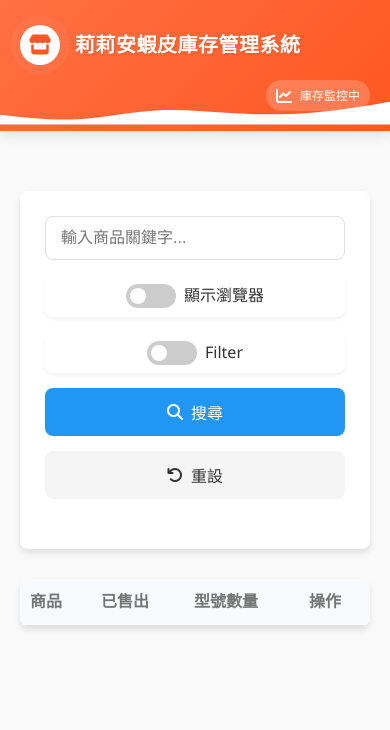
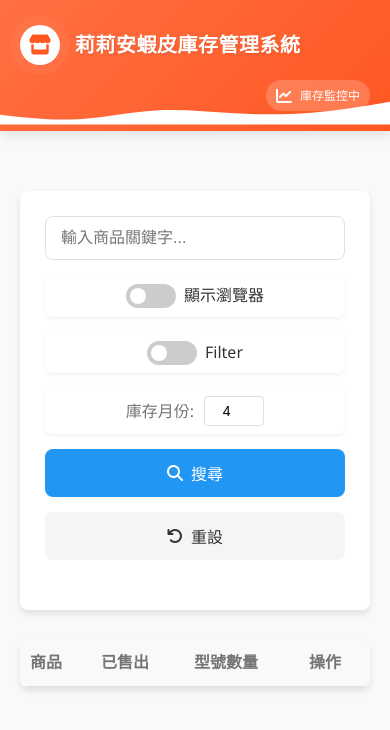
Before and after one commit to paulkuo123/InventoryCalculator, a plain HTML site: page index.html in a window 390 px wide. Drawn offline with Linux system fonts and the light colour scheme.

Commit message:
add inventory month

```diff
--- a/index.html
+++ b/index.html
@@ -181,6 +181,25 @@
         }
 
         @media (max-width: 480px) {
+            .header-actions {
+                align-self: stretch;
+                justify-content: flex-end;
+            }
+
+            .stats-badge {
+                padding: 6px 10px;
+                font-size: 12px;
+            }
+
+            .logo-circle {
+                width: 40px;
+                height: 40px;
+            }
+
+            .logo-circle i {
+                font-size: 20px;
+            }
+
             .header-actions {
                 align-self: stretch;
                 justify-content: flex-end;
@@ -621,6 +640,44 @@
         ::-webkit-scrollbar-thumb:hover {
             background: #a8a8a8;
         }
+
+        .stock-month-option {
+            display: flex;
+            align-items: center;
+            gap: 10px;
+            background-color: white;
+            padding: 8px 15px;
+            border-radius: var(--border-radius);
+            box-shadow: 0 2px 4px rgba(0, 0, 0, 0.05);
+        }
+
+        .stock-month-option label {
+            font-weight: 500;
+            color: var(--dark-gray);
+        }
+
+        .stock-month-option input {
+            width: 60px;
+            padding: 6px 10px;
+            border: 1px solid var(--medium-gray);
+            border-radius: 4px;
+            text-align: center;
+            font-size: 14px;
+            transition: var(--transition);
+        }
+
+        .stock-month-option input:focus {
+            border-color: var(--accent-color);
+            box-shadow: 0 0 0 2px rgba(33, 150, 243, 0.2);
+            outline: none;
+        }
+
+        @media (max-width: 768px) {
+            .stock-month-option {
+                margin-left: 0;
+                justify-content: center;
+            }
+        }
     </style>
 </head>
 <body>
@@ -663,6 +720,10 @@
                         <span class="toggle-slider"></span>
                     </label>
                     <span>Filter</span>
+                </div>
+                <div class="stock-month-option">
+                    <label for="stockMonths">庫存月份:</label>
+                    <input type="number" id="stockMonths" min="1" max="12" value="4">
                 </div>
                 <button id="searchButton" class="btn-primary">
                     <i class="fas fa-search"></i>
@@ -754,6 +815,7 @@
             function performSearch() {
                 const keyword = searchInput.value.trim();
                 const showBrowser = document.getElementById('headlessMode').checked;
+                const stockMonths = document.getElementById('stockMonths').value;
 
                 if (keyword) {
                     // 顯示載入中
@@ -763,8 +825,8 @@
                     // 開始進度模擬
                     const progressInterval = startProgressSimulation();
 
-                    // 發送請求到API，包含顯示瀏覽器參數
-                    fetch(`/search?keyword=${encodeURIComponent(keyword)}&showBrowser=${showBrowser}`)
+                    // 發送請求到API，包含顯示瀏覽器參數和庫存月份
+                    fetch(`/search?keyword=${encodeURIComponent(keyword)}&showBrowser=${showBrowser}&stockMonths=${stockMonths}`)
                         .then(response => response.json())
                         .then(data => {
                             // 停止進度模擬
@@ -983,6 +1045,7 @@
             // 綁定重設按鈕點擊事件
             resetButton.addEventListener('click', function() {
                 searchInput.value = '';
+                document.getElementById('stockMonths').value = '4'; // 重設庫存月份為預設值
                 productList.innerHTML = '';
 
                 // 如果爬蟲正在運行，則中斷爬蟲
```
